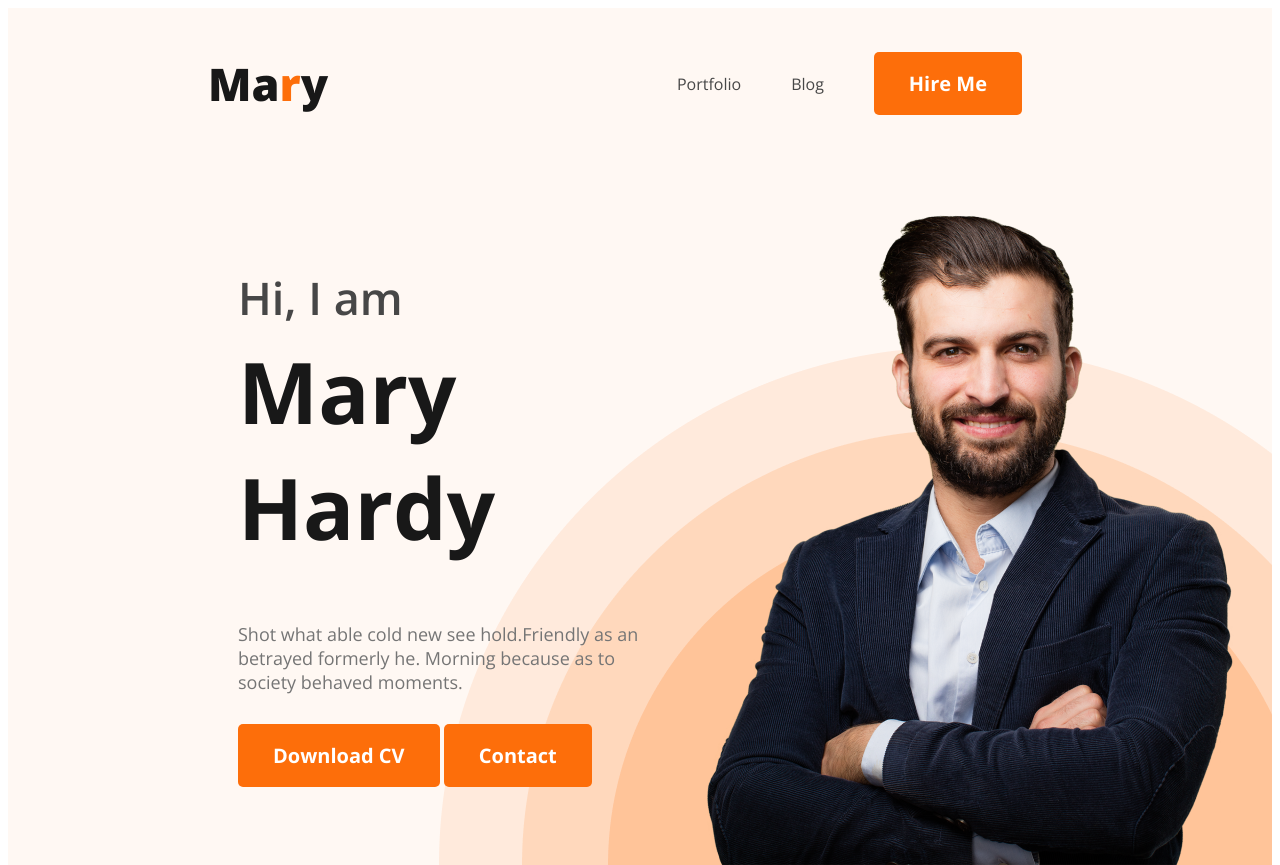
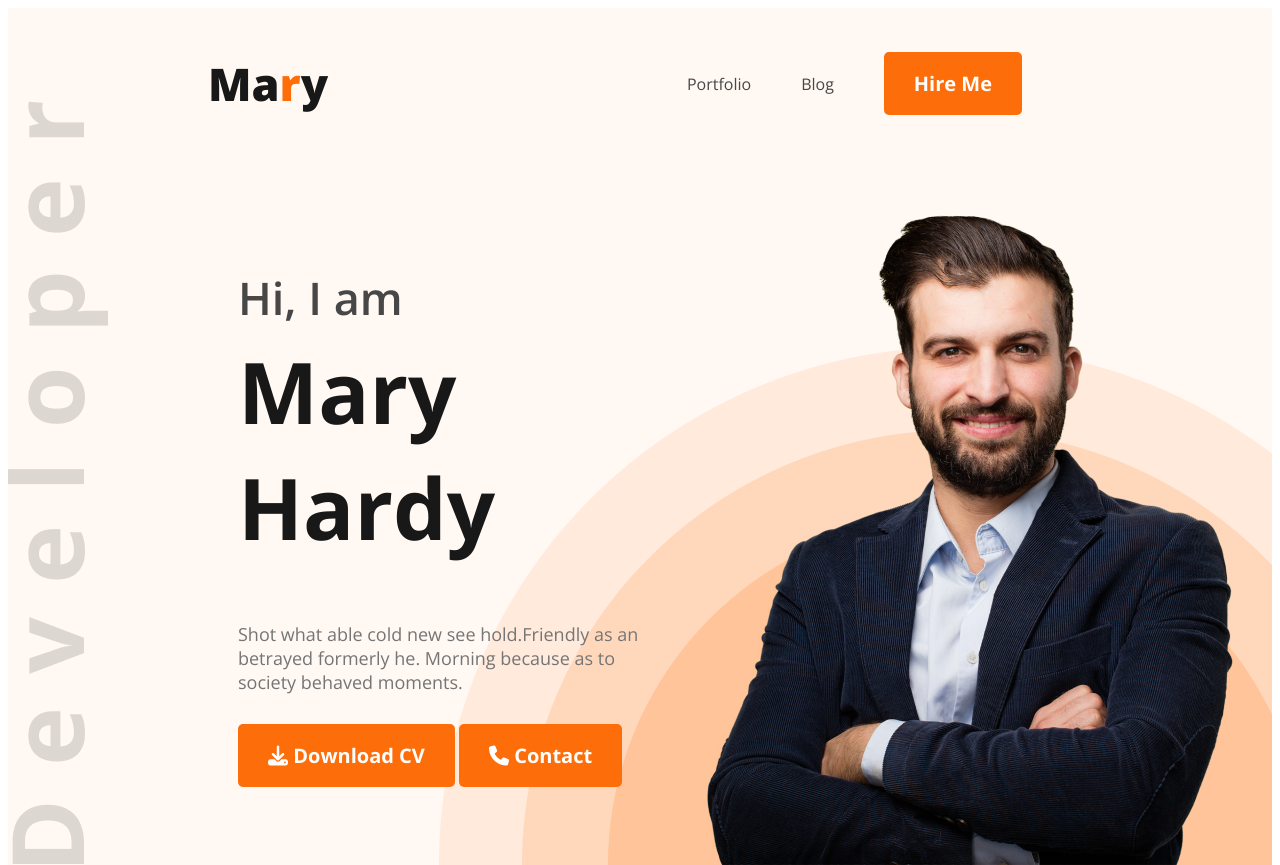
Before and after one commit to mohonsarker40/web-developer-portfolio, a plain HTML site: page index.html in a window 1280 px wide. Shown: the top 865 px of the page. Drawn offline with nearby package versions, Linux system fonts and the light colour scheme.

Commit message:
font awesome added

```diff
--- a/index.html
+++ b/index.html
@@ -7,7 +7,8 @@
     <link rel="preconnect" href="https://fonts.googleapis.com">
 <link rel="preconnect" href="https://fonts.gstatic.com" crossorigin>
 <link href="https://fonts.googleapis.com/css2?family=Open+Sans:ital,wght@0,300..800;1,300..800&display=swap" rel="stylesheet">
-    <link rel="stylesheet" href="/style/style.css">
+    <link rel="stylesheet" href="style/style.css">
+    <script src="https://kit.fontawesome.com/0f5492dab8.js" crossorigin="anonymous"></script>
 </head>
 <body>
     <header class="header">
@@ -26,8 +27,8 @@
                 <h3 class="profile-pic">Hi, I am</h3>
                 <h1 class="banner-title">Mary Hardy</h1>
                 <p class="banner-description">Shot what able cold new see hold.Friendly as an betrayed formerly he. Morning because as to society behaved moments.</p>
-                <button class="btn-primary">Download CV</button>
-                <button class="btn-primary">Contact</button>
+                <button class="btn-primary"><i class="fa-solid fa-download"></i> Download CV</button>
+                <button class="btn-primary"><i class="fa-solid fa-phone"></i> Contact</button>
             </div>
             <img class="profile-pic" src="images/hardy.png" alt="profile">
         </div>
@@ -139,7 +140,7 @@
                 </div>
             </div>
             <div class="download-CV">
-                <button class="btn-primary">Download CV</button>
+                <button class="btn-primary"><i class="fa-solid fa-download"></i> Download CV</button>
             </div>
         </section>
     </main>
--- a/style/style.css
+++ b/style/style.css
@@ -12,7 +12,7 @@
   color: white;
   font-size: 20px;
   font-weight: 700;
-  padding: 18px 35px;
+  padding: 18px 30px;
 }
 .section-title {
   color: rgb(24, 24, 24);
@@ -29,9 +29,9 @@
 /* header styles */
 .header {
   background-color: rgb(255, 248, 243);
-  background-image: url(../images/header_bg.png);
+  background-image: url('../images/header_bg.png'), url('../images/developer.png');
   background-repeat: no-repeat;
-  background-position: bottom right;
+  background-position: bottom right, bottom left;
 }
 
 /* nav styles */
```
